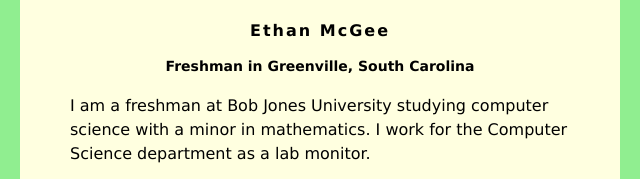
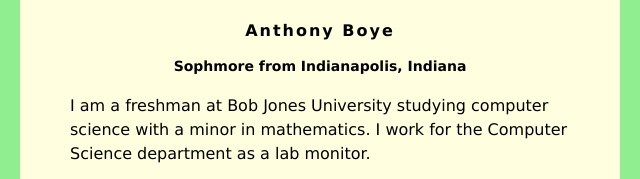
Before and after one commit to aboye325/aboye325.github.io, a plain HTML site: page index.html in a window 1280 px wide. Shown: the top 179 px of the page, 320-960 px from the left. Drawn offline with Linux system fonts and the light colour scheme.

Commit message:
Update index.html

```diff
--- a/index.html
+++ b/index.html
@@ -30,8 +30,8 @@ h3 {
 </head>
 <body>
     <div id="content">
-        <h1>Ethan McGee</h1>
-        <h2>Freshman in Greenville, South Carolina</h2>
+        <h1>Anthony Boye</h1>
+        <h2>Sophmore from Indianapolis, Indiana</h2>
 
          <p>I am a freshman at Bob Jones University studying computer science with a minor in mathematics. I work for the Computer Science department as a lab monitor.</p>
          <p>
```
